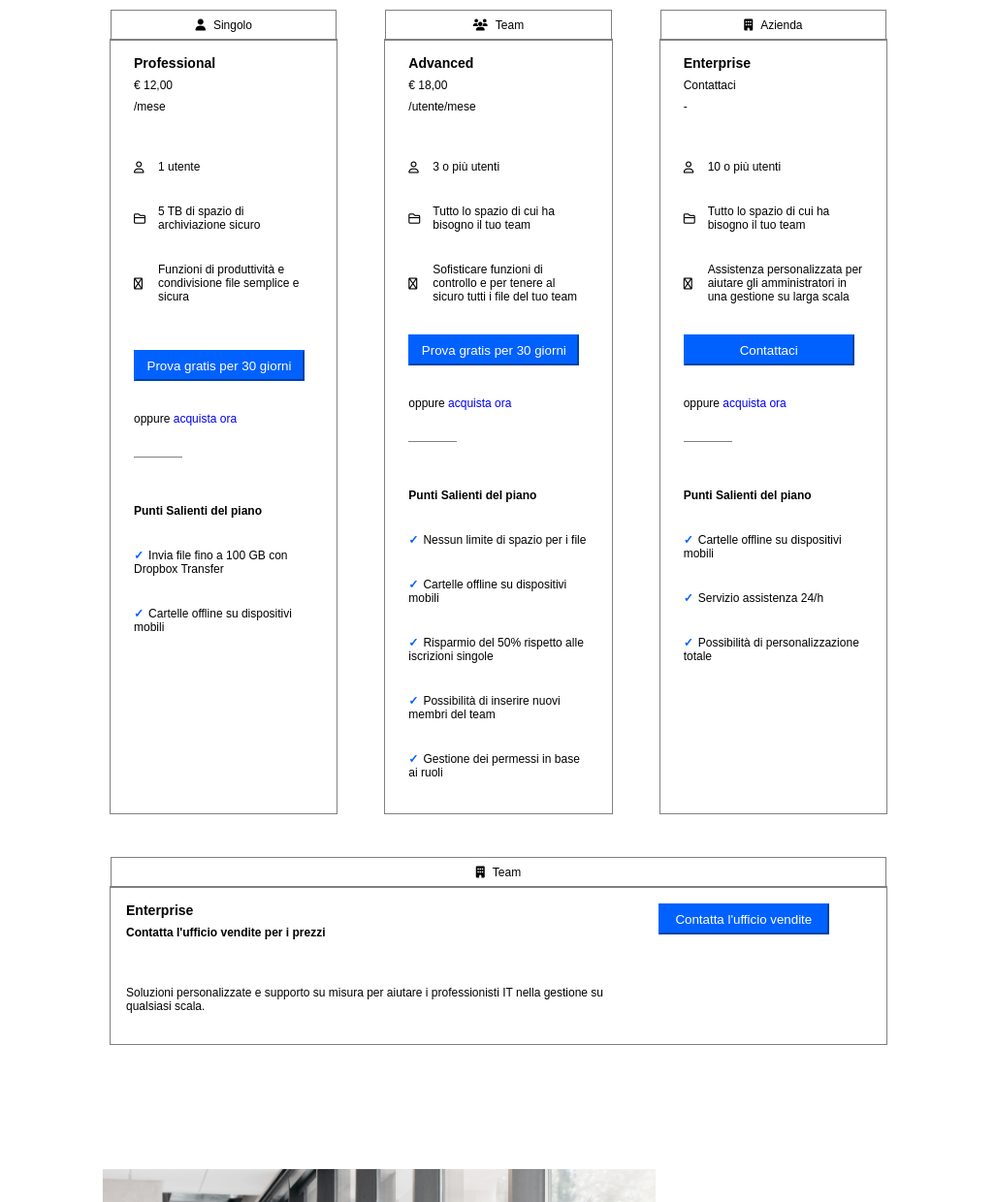
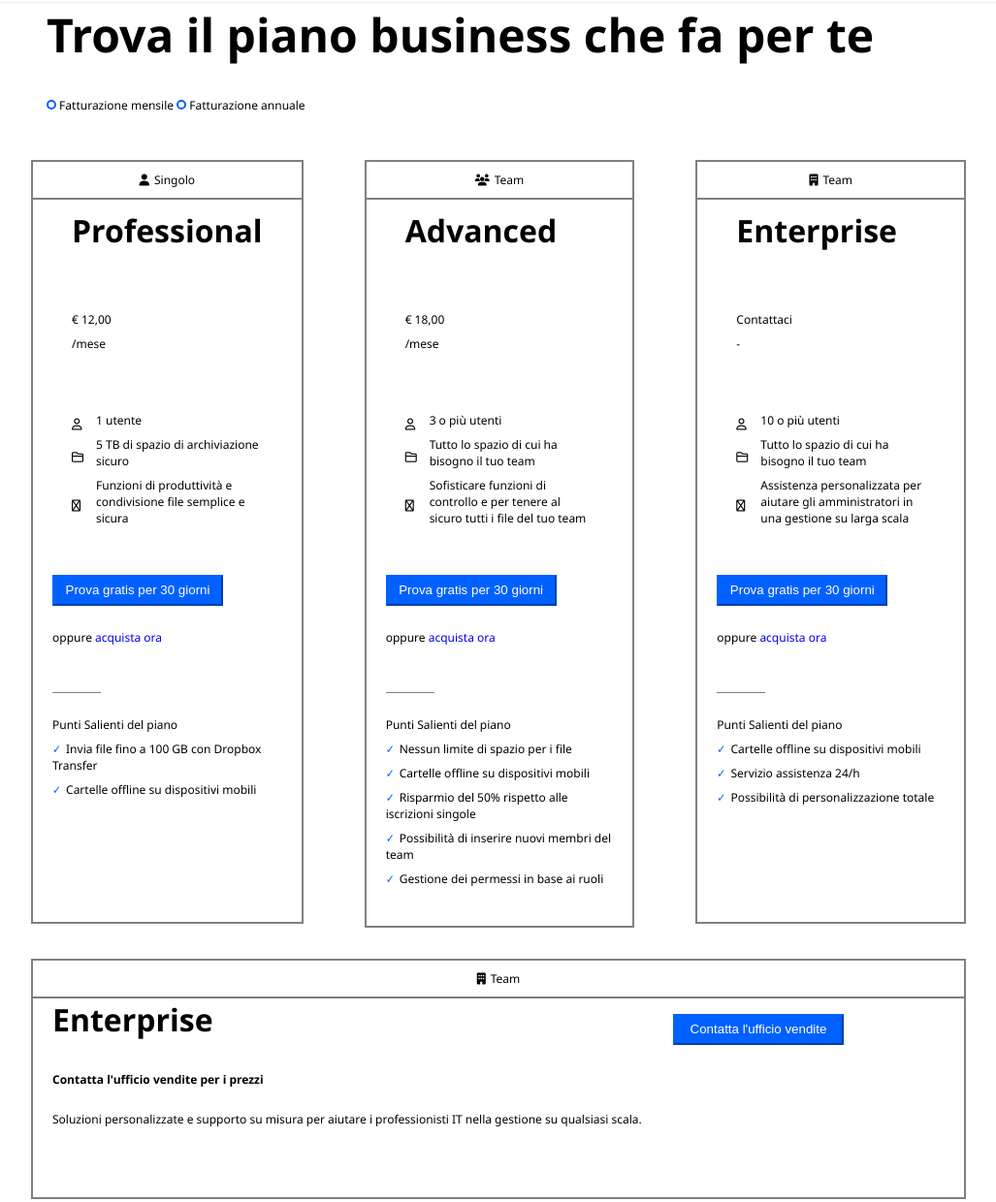
Before and after one commit to MichelaMilzoni/htmlcss-dropbox, a plain HTML site: page index.html in a window 1280 px wide. Shown: the part 828-2068 px from the top of the page at 97% size, without its empty margins (126-1153 px from the left). Drawn offline with Linux system fonts and the light colour scheme.

Commit message:
revisione generale

```diff
--- a/css/style.css
+++ b/css/style.css
@@ -8,12 +8,23 @@
   }
 
 body {
-  font-family: Arial, Helvetica, sans-serif;
+  font-family:'Segoe UI', Tahoma, Geneva, Verdana, sans-serif;
   font-size: 12px;
 }
 
-[class*='fa-'] {
-  padding-right: 0.5rem;
+h1 {
+  font-size: 4rem;
+  margin-bottom: 3rem;
+}
+
+h2 {
+  font-size: 3rem;
+  margin-bottom: 2rem;
+}
+
+h3 {
+  font-size: 2rem;
+  margin-bottom: 2rem;
 }
 
 a {
@@ -28,9 +39,6 @@ img {
   width: 100%;
 }
 
-h4 {
-  font-size: 16px;
-}
 
     /* UTILITY */
 
@@ -43,7 +51,7 @@ h4 {
 }
 
 .container {
-    max-width: 850px; /* Larghezza massima */
+    max-width: 980px; /* Larghezza massima */
     margin-left: auto;
     margin-right: auto;
     padding-left: 1rem;
@@ -51,20 +59,25 @@ h4 {
   }
 
 .container-xl {
-    max-width: 1080px; /* Larghezza massima */
+  max-width: 1180px; /* Larghezza massima */
 }
 
 .row {
   display: flex;
   flex-wrap: wrap;
-  row-gap: 1rem;
-  /* column-gap: 1rem; */
+  /* gap: 1rem; */
   justify-content: space-between;
   align-items: center;
 
   margin-left: -1rem;
   margin-right: -1rem;
 }
+
+section {
+  margin-bottom: 50px;
+}
+
+
 
 /* BUTTON */
 .button-xl-blue,
@@ -80,7 +93,8 @@ h4 {
   padding: 5px;
 }
 
-.button-small-white {
+.button-small-white,
+.button-white {
   background-color: white;
   border-color: white;
   color: black;
@@ -88,16 +102,13 @@ h4 {
 
 .button-small-blue,
 .button-small-white {
+  height: 2rem;
   width: 4rem;
-  height: 2rem;
 }
 
 .button-white {
   height: 2rem;
   width: 8rem;
-  background-color: white;
-  border-color: white;
-  color: black;
 }
 
 .button-xl-blue {
@@ -109,6 +120,7 @@ h4 {
 .border-only {
   max-width: 50px;
   border-bottom: 1px solid grey;
+  margin-bottom: 1.5rem;
 }
 
 /*  COLONNE */
@@ -184,68 +196,85 @@ h4 {
 /* SECTION JUMBO */
 #jumbo {
   background-color: aquamarine;
-  margin-bottom: 5rem;
 }
 
 #jumbo .container {
   position: relative;
-  top: 3rem;
-}
+  top: 50px;
 
-#jumbo h1 {
-  font-size: 50px;
-}
-
-#jumbo .row * {
-  gap: 4rem;
-}
-
-#jumbo .title-jumbo {
-  padding-bottom: 2rem;
+  margin-bottom: 100px;
 }
 
 #jumbo .col-30 {
   display: flex;
   flex-direction: column;
   align-items: flex-start;
-  padding-left: 1rem;
+}
+
+#jumbo .col-30 > * {
+margin: 2rem 0;
 }
 
 #jumbo .arrow {
   display: inline-block;
-  font-size: 4rem;
-  padding-bottom: 50px;
+  margin-bottom: 50px;
+
+  font-size: 50px;
 }
 /* / SECTION JUMBO */
 
 
 /* SECTION BUSINESS PLAN */
+#business-plan {
+  border-top: 1px solid #00000010;
+}
+
+#business-plan i {
+  padding-right: 5px;
+}
 
 #business-plan .row {
-  margin-left: 0.5rem;
-  margin-right: 0.5rem;
-  row-gap: 2rem;
+  gap: 2rem;
+  align-items: stretch;
+}
+
+#business-plan .col-1-3:not(:nth-child(2)) .glossary {
+  margin-bottom: 5rem;
+}
+
+#business-plan .col-1-3:first-child .glossary {
+  padding-bottom: 2rem;
+}
+
+#business-plan .col-100 {
+  position: relative;
+  top: 0;
+}
+
+#business-plan .card-enterprise-office button {
+  position: absolute;
+  left: 670px;
+  bottom: 135px;
 }
 
 #business-plan .col-1-3 {
   display: flex;
   flex-direction: column;
-  align-items: flex-start;
-
-  margin-top: 2px;
-  margin-bottom: 2px;
   text-align: center;
-  border: 1px solid gray;
   flex-basis: calc(100% / 3 - 2rem);
-  min-height: 800px;
-
-  position: relative;
-  left: 0;
 }
 
 #business-plan .payment-type > div {
   display: inline-block;
-  margin: 2rem 2rem 4rem 0rem;
+  margin-bottom: 3rem;
+}
+
+#business-plan .card-body-upper {
+  padding: 10px;
+  display: flex;
+  flex-direction: column;
+  gap: 30px;
+  min-height: 230px;
 }
 
 #business-plan .circle {
@@ -255,76 +284,52 @@ h4 {
   border: 2px solid #0061FE;
   border-radius: 50%;
 }
-
-#business-plan .category {
-  padding-top: 0.5rem;
-  padding-bottom: 0.5rem;
-
-  text-align: center;
-  border: 1px solid gray;
-
-  position: absolute;
-  top: -31px;
-  right: 0;
-  width: 100%;
+/* ------------------------- */
+#business-plan [class*='card']:not(.card-body-upper) {
+  border: 1px solid grey;
 }
 
-#business-plan .li:not(:first-child) {
-  margin-top: 0.5rem;
+#business-plan [class*="card"] [class*="header"] {
+  text-align: center;
+  padding-top: 10px;
+  padding-bottom: 10px;
 }
 
-#business-plan .col-100 .category {
-  position: absolute;
-  top: -31px;
-  right: 0;
-  width: 100%;
+#business-plan [class*="card"] [class*="body"] {
+  text-align: left;
+  padding-left: 20px;
+  padding-right: 20px;
 }
 
-#business-plan .card-professional .title,
-#business-plan .title p:nth-child(3),
-#business-plan .call-to-action,
-#business-plan .info p:nth-child(1) {
-  margin-bottom: 3rem;
+#business-plan .title {
+  margin-bottom: 0;
 }
 
-#business-plan .card-advanced .title,
-#business-plan .card-enterprise .title,
-#business-plan .card-professional .title,
-#business-plan .card-enterprise-office .title {
-  margin-top: 1rem;
+#business-plan .price,
+#business-plan .list,
+#business-plan .call-to-action,
+#business-plan .border-only,
+#business-plan .glossary,
+#business-plan .subtitle {
+  padding-bottom: 1.5rem;
 }
 
-#business-plan .card-advanced .title,
-#business-plan .card-enterprise .title,
-#business-plan .info p:nth-child(2) {
-  margin-bottom: 2rem;
+#business-plan .price *,
+#business-plan .list *,
+#business-plan .glossary * {
+  padding-bottom: 0.5rem;
 }
 
-#business-plan li,
-#business-plan .call-to-action > *,
-#business-plan .glossary > p {
-  margin-bottom: 2rem;
+#business-plan .button-xl-blue {
+  margin-bottom: 1.5rem;
 }
 
-#business-plan .title > *{
-  margin-bottom: 0.5rem;
+#business-plan .subtitle {
+  font-weight: bold;
 }
 
-#business-plan .col-100 {
-  margin-top: 2.5rem;
-}
-
-div.card-professional,
-div.card-advanced,
-div.card-enterprise {
-  text-align: left;
-  padding-left: 1rem;
-  padding-right: 1rem;
-}
-
-#business-plan .col-100 .card-enterprise-office {
-  margin-left: -0.5rem;
-  margin-right: -0.5rem;
+#business-plan .info {
+  padding-bottom: 3rem;
 }
 
 #business-plan .specs li::before {
@@ -371,23 +376,6 @@ div.card-enterprise {
   left: 0;
   top: 50%;
   transform: translateY(-50%);  /*trasla l'icona verso l'alto del 50% della sua altezza, rendendo così l'allineamento verticale più preciso*/
-  }
-
-#business-plan .glossary > p,
-#business-plan .info p:nth-child(1) {
-  font-weight: bold;
-}
-
-#business-plan .col-30 > .button-xl-blue {
-  margin-bottom: 6rem;
-}
-
-#business-plan .card-enterprise-office  {
-  border: 1px solid gray;
-}
-
-#business-plan .col-100 .card-enterprise-office {
-  position: relative;
   }
 /* / BUSINESS PLAN */
 
--- a/index.html
+++ b/index.html
@@ -78,26 +78,33 @@
         <div class="row">
           <div class="col-1-3">
             <div class="card-professional">
-              <div class="category">
-                <i class="fa-solid fa-user"></i>Singolo</div>
-              <div>
+              <div class="card-professional-header">
+                <i class="fa-solid fa-user"></i>Singolo
+              </div>
+              <div class="card-professional-body">
+                <div class="card-body-upper">
                   <div class="title">
                     <h3>Professional</h3>
+                  </div>
+                  <div class="price">
                     <p>€ 12,00</p>
                     <p>/mese</p>
-                  <ul class="list">
+                  </div>
+                  <div class="list">
+                    <ul>
                       <li>1 utente</li>
                       <li>5 TB di spazio di archiviazione sicuro</li>
                       <li>Funzioni di produttività e condivisione file semplice e sicura</li>
                     </ul>
+                  </div>
                 </div>
                 <div class="call-to-action">
                   <button class="button-xl-blue">Prova gratis per 30 giorni</button>
                   <p>oppure
                     <a href="#">acquista ora</a>
                   </p>
+                </div>
                 <div class="border-only"></div>
-                </div>
                 <div class="glossary">
                   <p>Punti Salienti del piano</p>
                   <ul class="specs">
@@ -112,26 +119,33 @@
             <!-- SECONDA COLONNA -->
             <div class="col-1-3">
               <div class="card-advanced">
-              <div class="category">
-                <i class="fa-solid fa-users"></i>Team</div>
-              <div>
+                <div class="card-advanced-header">
+                  <i class="fa-solid fa-users"></i>Team
+                </div>
+                <div class="card-advanced-body">
+                  <div class="card-body-upper">
                     <div class="title">
                       <h3>Advanced</h3>
+                    </div>
+                    <div class="price">
                       <p>€ 18,00</p>
-                  <p>/utente/mese</p>
-                  <ul class="list">
+                      <p>/mese</p>
+                    </div>
+                    <div class="list">
+                      <ul>
                         <li>3 o più utenti</li>
                         <li>Tutto lo spazio di cui ha bisogno il tuo team</li>
                         <li>Sofisticare funzioni di controllo e per tenere al sicuro tutti i file del tuo team</li>
                       </ul>
+                    </div>
                   </div>
                   <div class="call-to-action">
                     <button class="button-xl-blue">Prova gratis per 30 giorni</button>
                     <p>oppure
                       <a href="#">acquista ora</a>
                     </p>
+                  </div>
                   <div class="border-only"></div>
-                </div>
                   <div class="glossary">
                     <p>Punti Salienti del piano</p>
                     <ul class="specs">
@@ -149,56 +163,65 @@
             <!-- TERZA COLONNA -->
             <div class="col-1-3">
               <div class="card-enterprise">
-              <div class="category">
-                <i class="fa-solid fa-building"></i>Azienda</div>
-              <div>
+                <div class="card-enterprise-header">
+                  <i class="fa-solid fa-building"></i>Team
+                </div>
+                <div class="card-enterprise-body">
+                  <div class="card-body-upper">
                     <div class="title">
                       <h3>Enterprise</h3>
+                    </div>
+                    <div class="price">
                       <p>Contattaci</p>
                       <p>-</p>
-                  <ul class="list">
+                    </div>
+                    <div class="list">
+                      <ul>
                         <li>10 o più utenti</li>
                         <li>Tutto lo spazio di cui ha bisogno il tuo team</li>
                         <li>Assistenza personalizzata per aiutare gli amministratori in una gestione su larga scala</li>
                       </ul>
                     </div>
+                  </div>
                   <div class="call-to-action">
-                  <button class="button-xl-blue">Contattaci</button>
+                    <button class="button-xl-blue">Prova gratis per 30 giorni</button>
                     <p>oppure
                       <a href="#">acquista ora</a>
                     </p>
+                  </div>
                   <div class="border-only"></div>
-                </div>
                   <div class="glossary">
                     <p>Punti Salienti del piano</p>
                     <ul class="specs">
                       <li>Cartelle offline su dispositivi mobili</li>
                       <li>Servizio assistenza 24/h</li>
                       <li>Possibilità di personalizzazione totale</li>
-                  </ul>
                   </div>
                 </div>
               </div>
             </div>
 
-
             <!-- QUARTA COLONNA -->
             <div class="col-100">
               <div class="card-enterprise-office">
-              <div class="category">
-                <i class="fa-solid fa-building"></i>Team</div>
-              <div class="row">
-                <div class="col-70">
+                <div class="card-enterprise-office-header">
+                  <i class="fa-solid fa-building"></i>Team
+                </div>
+                <div class="card-enterprise-office-body">
                   <div class="title">
                     <h3>Enterprise</h3>
                   </div>
+                  <div class="subtitle">
+                    <p>Contatta l'ufficio vendite per i prezzi</p>
+                  </div>
                   <div class="info">
-                    <p>Contatta l'ufficio vendite per i prezzi</p>
                     <p>Soluzioni personalizzate e supporto su misura per aiutare i professionisti IT nella gestione su qualsiasi scala.</p>
                   </div>
+                  <div class="call-to-action">
+                    <button class="button-xl-blue">
+                     Contatta l'ufficio vendite
+                    </button>
                   </div>
-                <div class="col-30">
-                  <button class="button-xl-blue">Contatta l'ufficio vendite</button>
                 </div>
               </div>
             </div>
@@ -441,5 +464,20 @@
     </section>
   </footer>
 
+
+
+
+
+
+
+
+
+
+
+
+
+
+
+
 </body>
 </html>
```
Lines whose indentation alone changed are shown as unchanged.
